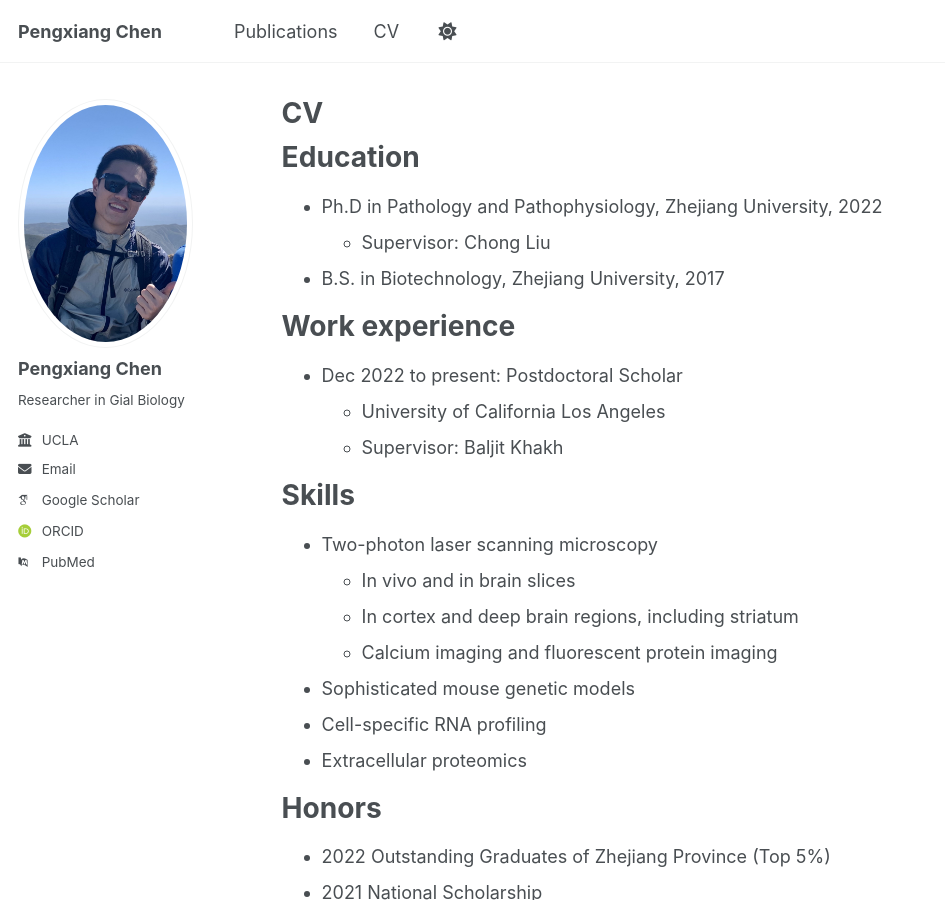
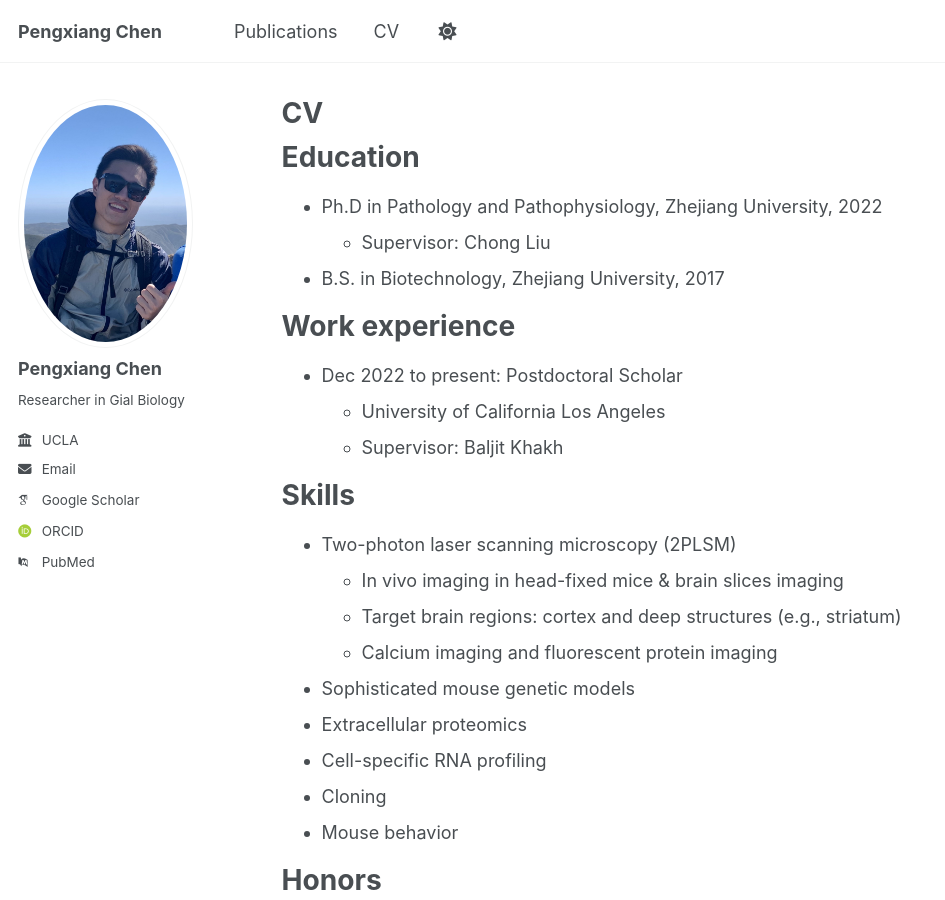
Before and after one commit to bluesea405/pxchen, a Jekyll site: the page built from _pages/cv.md, in a window 1280 px wide and 900 px high. Shown: the whole window, without its empty margins (0-945 px from the left). Built offline with Jekyll 4.4.1, drawn with Linux system fonts in a browser that asks for light colours; some web fonts are replaced; a script that is not in the unit is left out.

Commit message:
Update cv.md

```diff
--- a/_pages/cv.md
+++ b/_pages/cv.md
@@ -24,13 +24,15 @@ Work experience
 
 Skills
 ======
-* Two-photon laser scanning microscopy
-  * In vivo and in brain slices
-  * In cortex and deep brain regions, including striatum
+* Two-photon laser scanning microscopy (2PLSM)
+  * In vivo imaging in head-fixed mice & brain slices imaging
+  * Target brain regions: cortex and deep structures (e.g., striatum)
   * Calcium imaging and fluorescent protein imaging
 * Sophisticated mouse genetic models
+* Extracellular proteomics
 * Cell-specific RNA profiling
-* Extracellular proteomics
+* Cloning
+* Mouse behavior
 
 
 Honors
```
